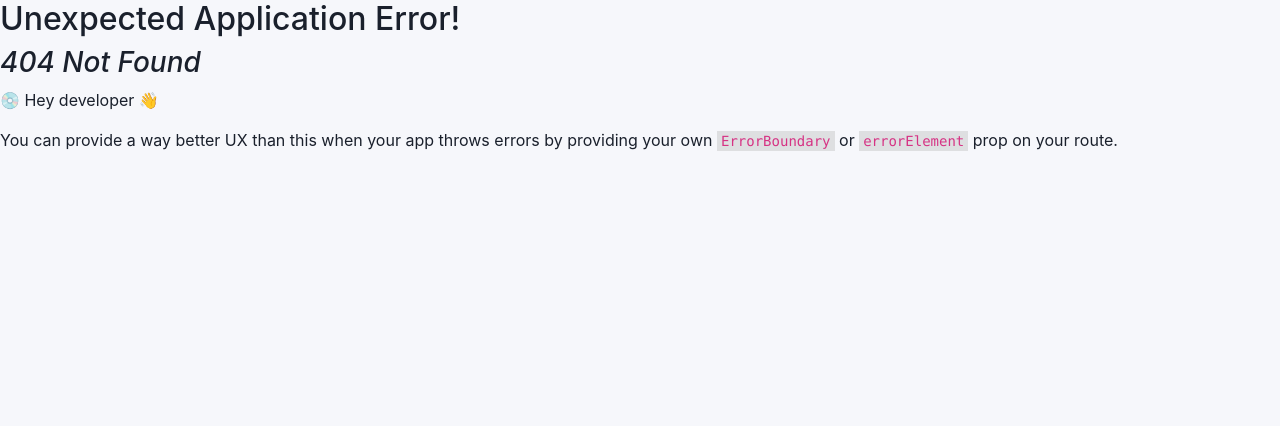
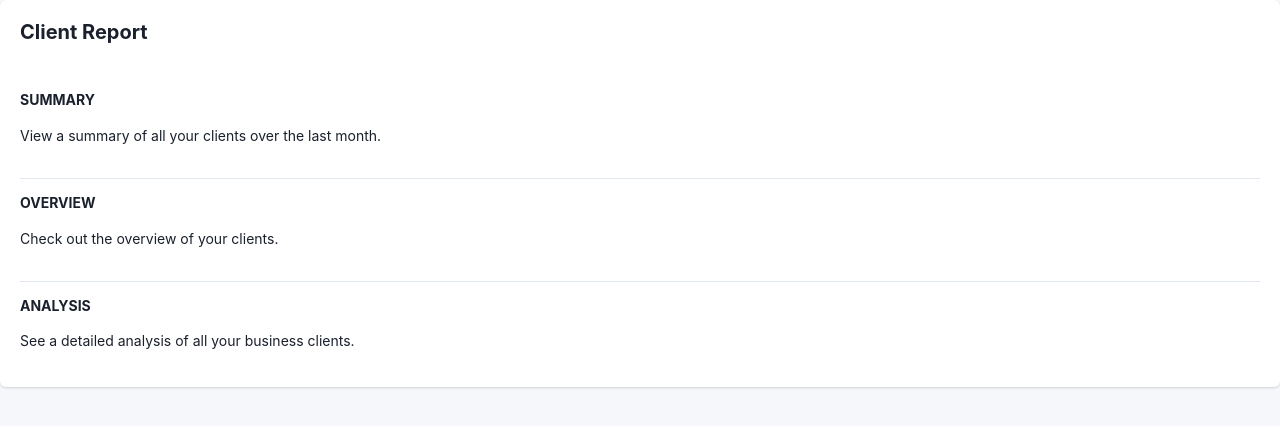
Before and after one commit to Namaumbo/ecommence-app, a React (Create React App) app: page /product-view/1 in a window 1280 px wide. Before the commit this address had no page. Shown: the top 426 px of the page. Built offline with nearby package versions, Linux system fonts and the light colour scheme.

Commit message:
feature: item and category viewing

```diff
--- /dev/null
+++ b/src/pages/ItemPage.js
@@ -0,0 +1,53 @@
+import React from "react";
+import {
+  Card,
+  Stack,
+  Box,
+  CardHeader,
+  CardBody,
+  Heading,
+  Text,
+  StackDivider
+
+} from "@chakra-ui/react";
+
+export default function ItemPage(item) {
+  return (
+    <React.Fragment>
+      <Card>
+        <CardHeader>
+          <Heading size="md">Client Report</Heading>
+        </CardHeader>
+
+        <CardBody>
+          <Stack divider={<StackDivider />} spacing="4">
+            <Box>
+              <Heading size="xs" textTransform="uppercase">
+                Summary
+              </Heading>
+              <Text pt="2" fontSize="sm">
+                View a summary of all your clients over the last month.
+              </Text>
+            </Box>
+            <Box>
+              <Heading size="xs" textTransform="uppercase">
+                Overview
+              </Heading>
+              <Text pt="2" fontSize="sm">
+                Check out the overview of your clients.
+              </Text>
+            </Box>
+            <Box>
+              <Heading size="xs" textTransform="uppercase">
+                Analysis
+              </Heading>
+              <Text pt="2" fontSize="sm">
+                See a detailed analysis of all your business clients.
+              </Text>
+            </Box>
+          </Stack>
+        </CardBody>
+      </Card>
+    </React.Fragment>
+  );
+}
--- a/src/pages/ProductListingPage.js
+++ b/src/pages/ProductListingPage.js
@@ -1,10 +1,13 @@
 import React from "react";
+import { useNavigate } from "react-router-dom";
 import CardComponent from "../components/cardComponent/CardComponent";
 import Header from "../components/header/Header";
 import Slider from "react-slick";
-import "./pages.css"
+import "./pages.css";
 
 export default function ProductListingPage() {
+  const navigation = useNavigate();
+
   var settings = {
     dots: true,
     infinite: false,
@@ -40,6 +43,13 @@ export default function ProductListingPage() {
     ],
   };
 
+  const handleClick = (category) => {
+    navigation(`/product-list-page/${category}`);
+  };
+
+  const handleItemClick = (item) => {
+    navigation(`/product-view/${item}`);
+  };
   const mapArry = [1, 2, 3, 4, 5, 6, 7];
   return (
     <React.Fragment>
@@ -49,8 +59,14 @@ export default function ProductListingPage() {
         <h1>
           Furniture <span className="cart">Section</span>
         </h1>
+        {/* TODO: make this a reusable component */}
         <div>
-        <span className="link-see-more">See more...</span>
+          <span
+            className="link-see-more"
+            onClick={() => handleClick("furniture")}
+          >
+            See more...
+          </span>
         </div>
       </div>
 
@@ -58,24 +74,28 @@ export default function ProductListingPage() {
         <Slider {...settings}>
           {mapArry.map((_x) => {
             return (
-              <>
-                <div>
+              <div key={_x + 1} onClick={() => handleItemClick("item")}>
                 <CardComponent />
               </div>
-              </>
             );
           })}
         </Slider>
       </div>
+
+      <div className="title-link">
         <h1>
           Clothes<span className="cart"> & Boots</span>
         </h1>
+        <span className="link-see-more" onClick={() => handleClick("clothes")}>
+          See more...
+        </span>
+      </div>
       <div className="slider-container">
         <Slider {...settings}>
           {mapArry.map((_x) => {
             return (
               <>
-                <div>
+                <div key={_x + 1} onClick={() => handleItemClick("item")}>
                   <CardComponent />
                 </div>
               </>
--- a/src/pages/pages.css
+++ b/src/pages/pages.css
@@ -93,11 +93,13 @@
     font-weight: lighter;
     font-size: 16px;
     color: #dbb358;
+    cursor: pointer;
 }
 
-.title-link{
+.title-link {
     display: flex;
     align-items: center;
     /* TODO: Change here */
     justify-content: space-around;
+
 }
```
Also changed, not shown: src/App.js (+9 -1 lines). Lines whose indentation alone changed are shown as unchanged.
